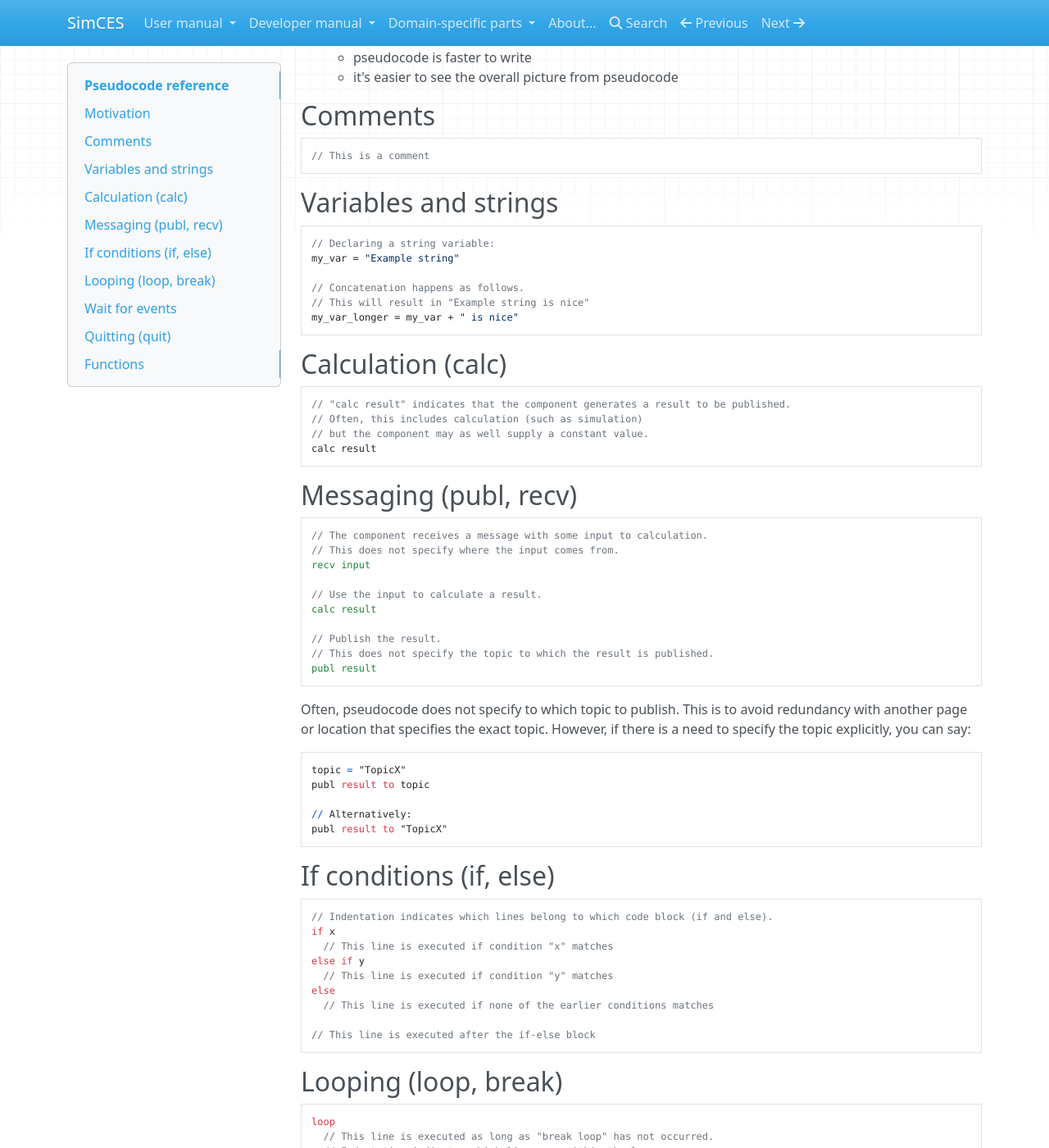
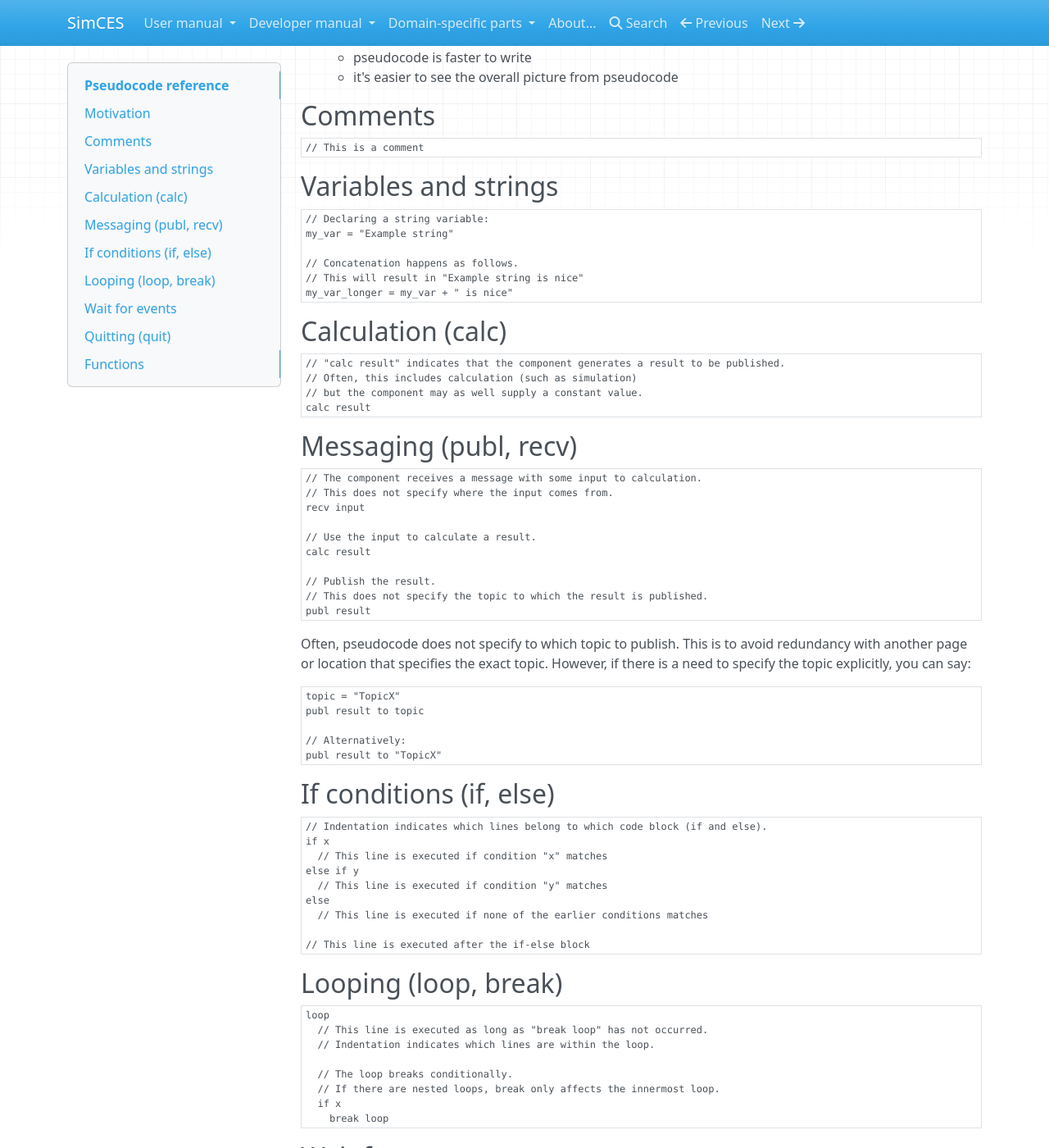
Before and after one commit to simcesplatform/simcesplatform.github.io, an MkDocs documentation site: the page built from markdown/core_pseudocode.md, in a window 1280 px wide and 1400 px high, scrolled down 403 px. Shown: the whole window at 82% size. Built offline with MkDocs 1.6.1, drawn with Linux system fonts in a browser that asks for light colours; nearby versions of some CDN libraries; library files that are not in the unit come from our copies; some of the changed text lies outside the part shown.

Commit message:
Disable syntax highlight in code blocks (not globally)

````diff
--- a/markdown/core_pseudocode.md
+++ b/markdown/core_pseudocode.md
@@ -21,14 +21,14 @@ What are the advantages? Pseudocode:
 
 ## Comments
 
-```
+```nohighlight
 // This is a comment
 ```
 
 
 ## Variables and strings
 
-```
+```nohighlight
 // Declaring a string variable:
 my_var = "Example string"
 
@@ -40,7 +40,7 @@ my_var_longer = my_var + " is nice"
 
 ## Calculation (calc)
 
-```
+```nohighlight
 // "calc result" indicates that the component generates a result to be published.
 // Often, this includes calculation (such as simulation)
 // but the component may as well supply a constant value.
@@ -50,7 +50,7 @@ calc result
 
 ## Messaging (publ, recv)
 
-```
+```nohighlight
 // The component receives a message with some input to calculation.
 // This does not specify where the input comes from.
 recv input
@@ -65,7 +65,7 @@ publ result
 
 Often, pseudocode does not specify to which topic to publish. This is to avoid redundancy with another page or location that specifies the exact topic. However, if there is a need to specify the topic explicitly, you can say:
 
-```
+```nohighlight
 topic = "TopicX"
 publ result to topic
 
@@ -76,7 +76,7 @@ publ result to "TopicX"
 
 ## If conditions (if, else)
 
-```
+```nohighlight
 // Indentation indicates which lines belong to which code block (if and else).
 if x
   // This line is executed if condition "x" matches
@@ -91,7 +91,7 @@ else
 
 ## Looping (loop, break)
 
-```
+```nohighlight
 loop
   // This line is executed as long as "break loop" has not occurred.
   // Indentation indicates which lines are within the loop.
@@ -105,7 +105,7 @@ loop
 
 ## Wait for events
 
-```
+```nohighlight
 // Wait for one of events to occur first
 wait for one of
   recv x
@@ -121,7 +121,7 @@ wait for one of
 
 ## Quitting (quit)
 
-```
+```nohighlight
 // To quit execution, say:
 quit
 ```
@@ -131,7 +131,7 @@ quit
 
 Functions are defined as follows:
 
-```
+```nohighlight
 function my_function()
 
   // This is some code within the function.
@@ -140,6 +140,6 @@ function my_function()
 
 The function above is called as follows:
 
-```
+```nohighlight
 my_function()
 ```
````
Also changed, not shown: markdown/core_logger.md (+1 -1 lines), markdown/core_time.md (+1 -1 lines).
